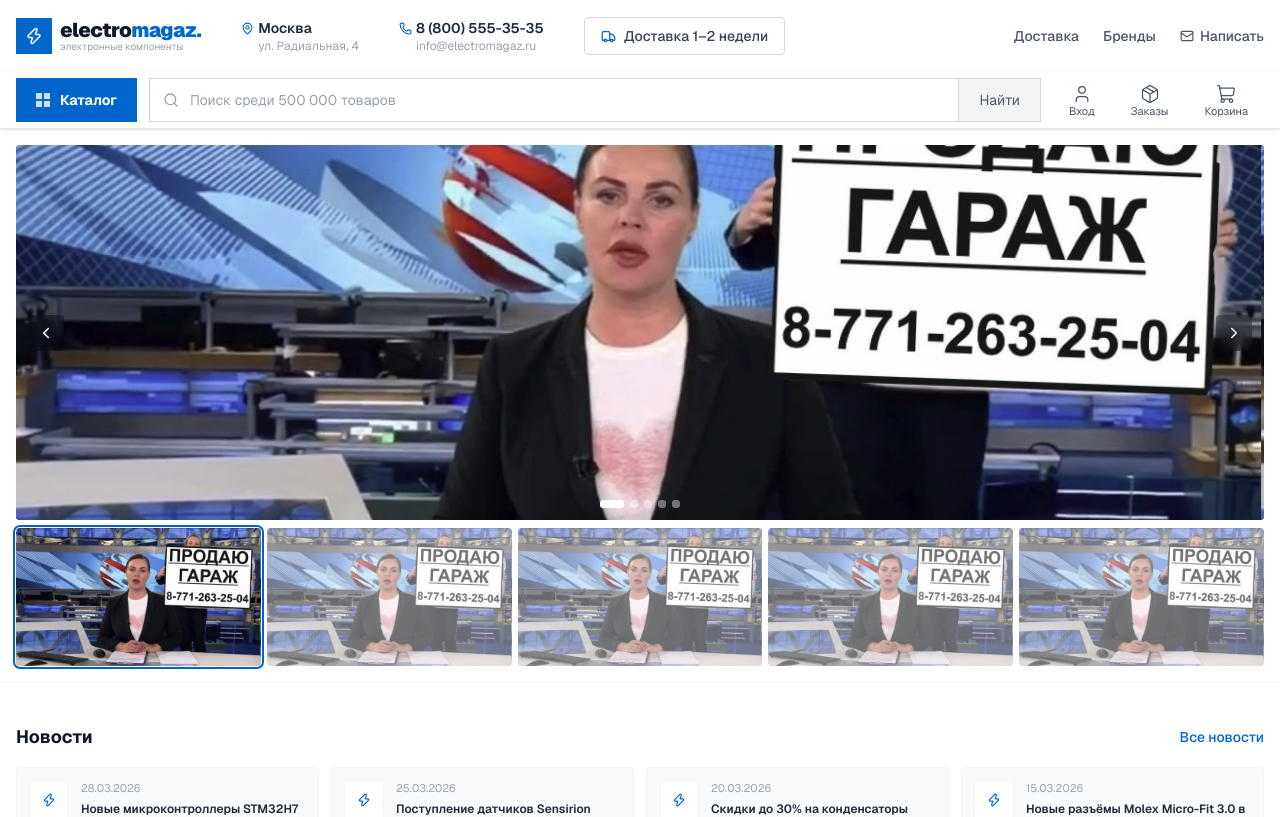
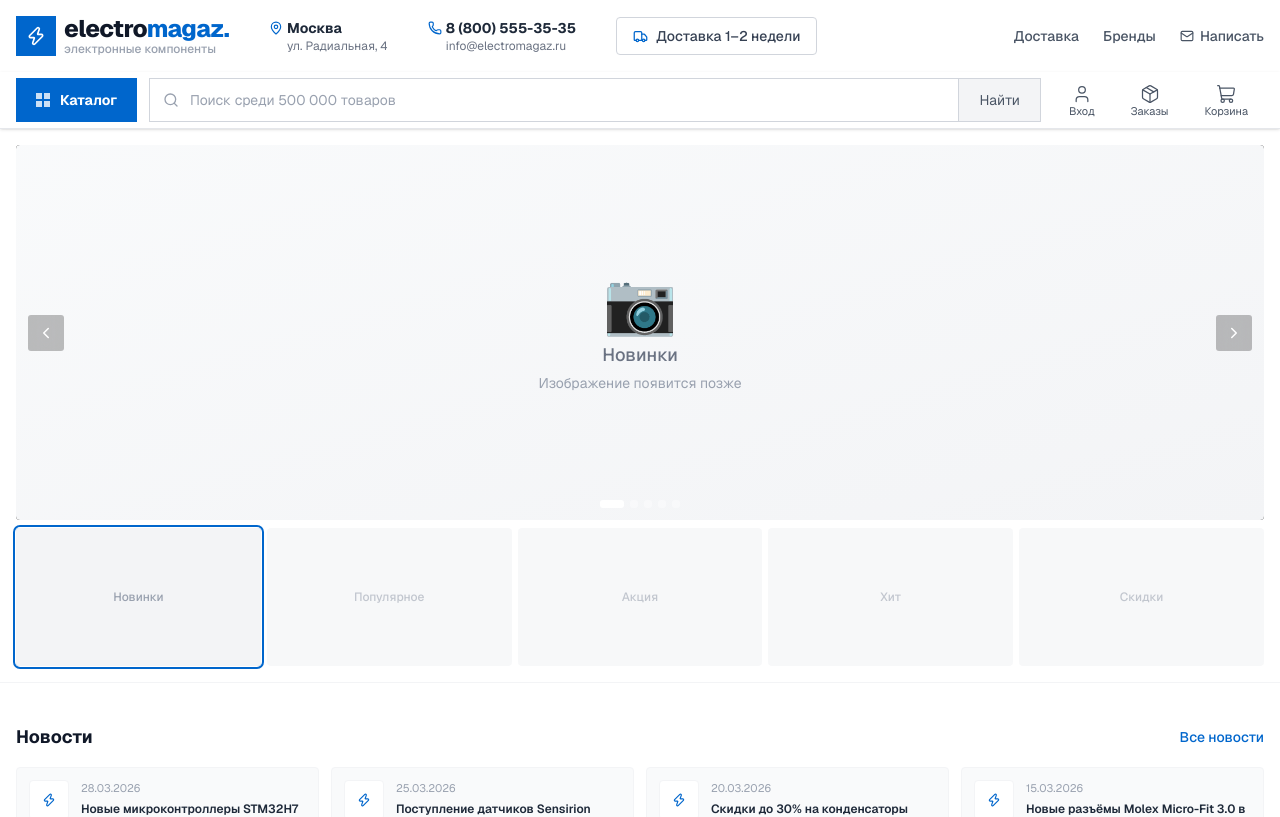
Before and after one commit to cyberjuke2077/magazik, a Next.js app: page / in a window 1280 px wide. Shown: the top 817 px of the page. Built offline with nearby package versions, Linux system fonts and the light colour scheme.

Commit message:
feat: увеличить шапку сайта, добавить плейсхолдеры для слайдера

```diff
--- a/src/app/page.tsx
+++ b/src/app/page.tsx
@@ -22,9 +22,11 @@ const catTheme = {
   border: 'border-[#0066cc]/10',
 }
 
-/* ── Slides — одно фото на всех слайдах, разный текст ── */
+/* ── Slides — разное фото для каждого слайда ── */
+// Путь к изображению: `/slider/slide-1.jpg` (положить в public/slider/)
 const slides = [
   {
+    image: '/slider/slide-1.jpg',  // TODO: добавить фото слайда
     tag: 'Новинки',
     title: 'Микроконтроллеры\nSTM32 и ESP32',
     desc: 'ARM Cortex-M, WiFi, Bluetooth — всё в наличии. Доставка 1–2 недели.',
@@ -32,6 +34,7 @@ const slides = [
     href: '/catalog?category=kontrollery',
   },
   {
+    image: '/slider/slide-2.jpg',  // TODO: добавить фото слайда
     tag: 'Популярное',
     title: 'Пассивные\nкомпоненты',
     desc: 'Резисторы, конденсаторы Yageo и Murata. Широкий выбор, доставка 1–2 недели.',
@@ -39,6 +42,7 @@ const slides = [
     href: '/catalog?category=rezistory',
   },
   {
+    image: '/slider/slide-3.jpg',  // TODO: добавить фото слайда
     tag: 'Акция',
     title: 'Датчики и сенсоры\nдля IoT-проектов',
     desc: 'DS18B20, DHT22, BMP280, MPU6050. Широкий выбор, доставка 1–2 недели.',
@@ -46,6 +50,7 @@ const slides = [
     href: '/catalog?category=datchiki',
   },
   {
+    image: '/slider/slide-4.jpg',  // TODO: добавить фото слайда
     tag: 'Хит',
     title: 'Разъёмы и\nсоединители',
     desc: 'USB Type-C, JST, Molex, XT60. Более 35 000 позиций в наличии.',
@@ -53,6 +58,7 @@ const slides = [
     href: '/catalog?category=razyomy',
   },
   {
+    image: '/slider/slide-5.jpg',  // TODO: добавить фото слайда
     tag: 'Скидки',
     title: 'Диоды и\nтранзисторы',
     desc: 'IRF540N, BC547, 1N4007, SS34. Оригинальные компоненты от ведущих брендов.',
@@ -204,14 +210,14 @@ export default function HomePage() {
             {/* Слайдер — как у chipdip: фиксированная высота, скруглённые углы */}
             <div className="relative overflow-hidden rounded bg-black" style={{ height: 375 }}>
 
-              {/* Фото */}
-              <Image
-                src="/slider-hero.png"
-                alt="Electromagaz"
-                fill
-                className="object-cover object-center"
-                priority
-              />
+              {/* Фото — placeholder пока нет изображений */}
+              <div className="absolute inset-0 flex items-center justify-center bg-gradient-to-br from-gray-50 to-gray-100">
+                <div className="text-center">
+                  <div className="text-6xl mb-2">📷</div>
+                  <p className="text-lg font-medium text-gray-500">{slides[slide].tag}</p>
+                  <p className="text-sm text-gray-400 mt-1">Изображение появится позже</p>
+                </div>
+              </div>
 
               {/* Стрелки */}
               <button
@@ -243,7 +249,7 @@ export default function HomePage() {
 
             {/* Превью-миниатюры — как у chipdip */}
             <div className="grid mt-2" style={{ gridTemplateColumns: `repeat(${slides.length}, 1fr)`, gap: '6px' }}>
-              {slides.map((_, i) => (
+              {slides.map((s, i) => (
                 <button
                   key={i}
                   onClick={() => go(i, i > slide ? 'right' : 'left')}
@@ -254,12 +260,9 @@ export default function HomePage() {
                   }`}
                   style={{ aspectRatio: '16/9' }}
                 >
-                  <Image
-                    src="/slider-hero.png"
-                    alt={`Слайд ${i + 1}`}
-                    fill
-                    className="object-cover object-center"
-                  />
+                  <div className="absolute inset-0 flex items-center justify-center bg-gray-100 text-xs text-gray-400 font-medium">
+                    {s.tag}
+                  </div>
                 </button>
               ))}
             </div>
--- a/src/components/layout/header.tsx
+++ b/src/components/layout/header.tsx
@@ -20,14 +20,14 @@ export function Header() {
 
             {/* Logo */}
             <Link href="/" className="flex items-center gap-2 shrink-0">
-              <div className="flex size-9 items-center justify-center bg-[#0066cc]">
-                <Zap size={18} className="text-white" />
+              <div className="flex size-10 items-center justify-center bg-[#0066cc]">
+                <Zap size={20} className="text-white" />
               </div>
               <div>
-                <div className="text-xl font-black text-gray-900 leading-none tracking-tight">
+                <div className="text-2xl font-extrabold text-gray-900 leading-none tracking-tight">
                   electro<span className="text-[#0066cc]">magaz</span><span className="text-[#0066cc]">.</span>
                 </div>
-                <div className="text-[10px] text-gray-400 leading-none mt-0.5">
+                <div className="text-xs text-gray-400 leading-none mt-0.5 font-medium">
                   электронные компоненты
                 </div>
               </div>
@@ -35,20 +35,20 @@ export function Header() {
 
             {/* Address */}
             <div className="hidden lg:flex flex-col leading-tight">
-              <a href="#" className="flex items-center gap-1 text-sm font-semibold text-gray-800 hover:text-[#0066cc] transition-colors">
-                <MapPin size={13} className="text-[#0066cc]" />
+              <a href="#" className="flex items-center gap-1 text-sm font-bold text-gray-800 hover:text-[#0066cc] transition-colors">
+                <MapPin size={14} className="text-[#0066cc]" />
                 Москва
               </a>
-              <span className="text-xs text-gray-400 ml-[17px]">ул. Радиальная, 4</span>
+              <span className="text-xs text-gray-500 ml-[18px]">ул. Радиальная, 4</span>
             </div>
 
             {/* Phone */}
             <div className="hidden lg:flex flex-col leading-tight">
-              <a href="tel:+78005553535" className="flex items-center gap-1 text-sm font-semibold text-gray-800 hover:text-[#0066cc] transition-colors">
-                <Phone size={13} className="text-[#0066cc]" />
+              <a href="tel:+78005553535" className="flex items-center gap-1 text-sm font-bold text-gray-800 hover:text-[#0066cc] transition-colors">
+                <Phone size={14} className="text-[#0066cc]" />
                 8 (800) 555-35-35
               </a>
-              <a href="mailto:info@electromagaz.ru" className="text-xs text-gray-400 ml-[17px] hover:text-[#0066cc] transition-colors">
+              <a href="mailto:info@electromagaz.ru" className="text-xs text-gray-500 ml-[18px] hover:text-[#0066cc] transition-colors">
                 info@electromagaz.ru
               </a>
             </div>
```
